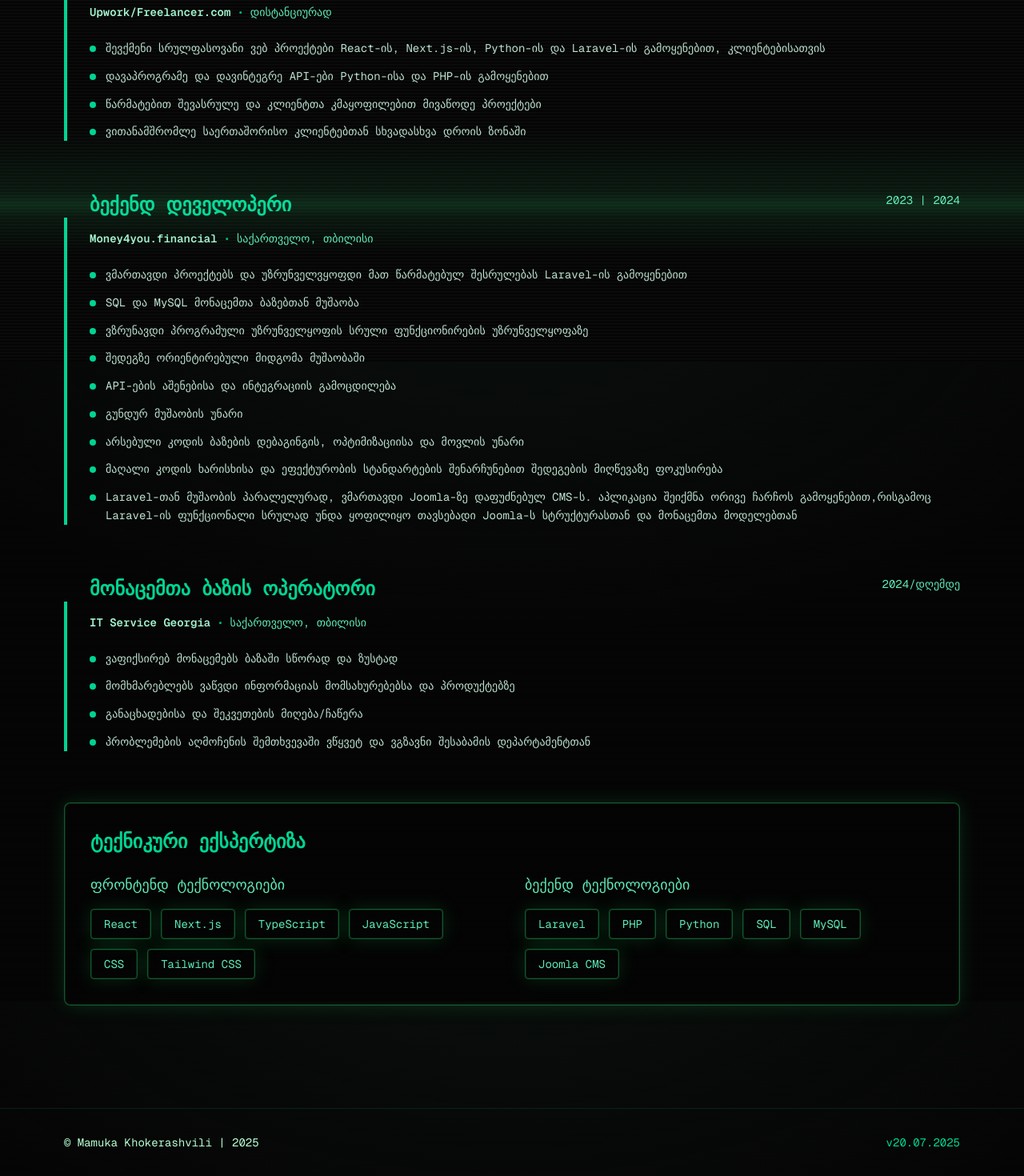
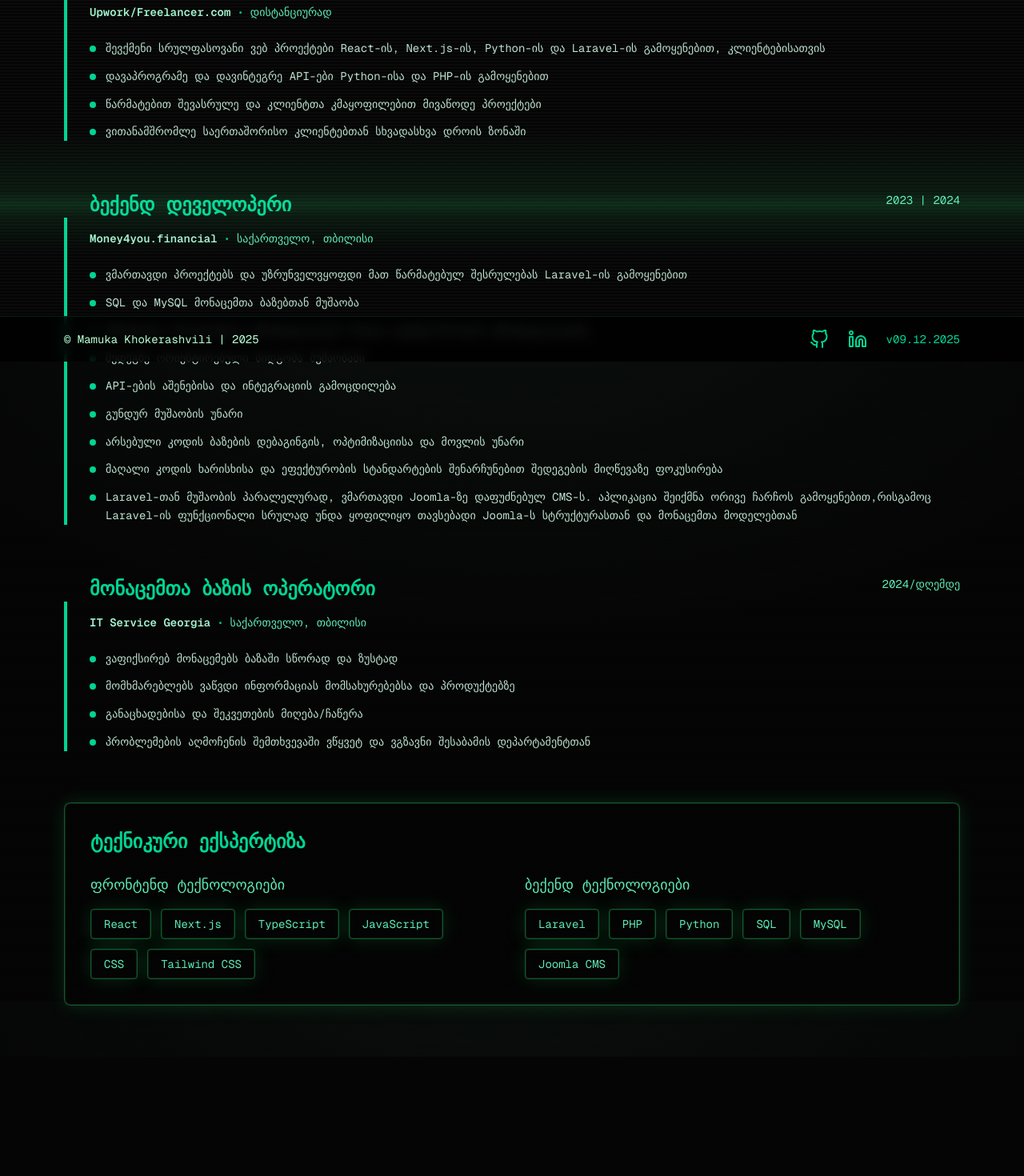
Before and after one commit to JustRascal00/portfolio, a Next.js app: page /experience in a window 1280 px wide. Shown: the part 348-1818 px from the top of the page at 80% size. After the commit the page ends 1669 px from the top, so only its background shows below. Built offline with nearby package versions, Linux system fonts and the light colour scheme.

Commit message:
Add sticky footer with social icons and dynamic version date

```diff
--- a/src/app/about/page.tsx
+++ b/src/app/about/page.tsx
@@ -29,7 +29,7 @@ export default function AboutPage() {
         <div className="h-px w-full bg-emerald-700/40" />
       </header>
 
-      <main className="max-w-6xl mx-auto px-4 py-10 md:py-16">
+      <main className="max-w-6xl mx-auto px-4 py-10 md:py-16 pb-24">
         <section className="terminal-border rounded-md p-6 md:p-8">
           <p className="font-mono text-emerald-400 mb-3 flex items-center gap-2">
             <span className="neon-text">&gt;_</span>
@@ -148,10 +148,36 @@ export default function AboutPage() {
         </section>
       </main>
 
-      <footer className="mt-16 border-t border-emerald-900/40">
-        <div className="max-w-6xl mx-auto px-4 py-8 flex items-center justify-between text-sm font-mono">
+      <footer className="fixed bottom-0 left-0 right-0 border-t border-emerald-900/40 bg-black/80 backdrop-blur-sm z-50">
+        <div className="max-w-6xl mx-auto px-4 py-4 flex items-center justify-between text-sm font-mono">
           <span>© Mamuka Khokerashvili | 2025</span>
-          <span className="text-emerald-400">v20.07.2025</span>
+          <div className="flex items-center gap-6">
+            <a
+              href="https://github.com/JustRascal00"
+              target="_blank"
+              rel="noopener noreferrer"
+              className="text-emerald-400 hover:text-emerald-300 transition-colors"
+              aria-label="GitHub"
+            >
+              <svg width="24" height="24" viewBox="0 0 24 24" fill="none" stroke="currentColor" strokeWidth="2" strokeLinecap="round" strokeLinejoin="round">
+                <path d="M9 19c-5 1.5-5-2.5-7-3m14 6v-3.87a3.37 3.37 0 0 0-.94-2.61c3.14-.35 6.44-1.54 6.44-7A5.44 5.44 0 0 0 20 4.77 5.07 5.07 0 0 0 19.91 1S18.73.65 16 2.48a13.38 13.38 0 0 0-7 0C6.27.65 5.09 1 5.09 1A5.07 5.07 0 0 0 5 4.77a5.44 5.44 0 0 0-1.5 3.78c0 5.42 3.3 6.61 6.44 7A3.37 3.37 0 0 0 9 18.13V22"/>
+              </svg>
+            </a>
+            <a
+              href="https://linkedin.com/in/mamuka-khokerashvili"
+              target="_blank"
+              rel="noopener noreferrer"
+              className="text-emerald-400 hover:text-emerald-300 transition-colors"
+              aria-label="LinkedIn"
+            >
+              <svg width="24" height="24" viewBox="0 0 24 24" fill="none" stroke="currentColor" strokeWidth="2" strokeLinecap="round" strokeLinejoin="round">
+                <path d="M16 8a6 6 0 0 1 6 6v7h-4v-7a2 2 0 0 0-2-2 2 2 0 0 0-2 2v7h-4v-7a6 6 0 0 1 6-6z"/>
+                <rect x="2" y="9" width="4" height="12"/>
+                <circle cx="4" cy="4" r="2"/>
+              </svg>
+            </a>
+            <span className="text-emerald-400">v{new Date().toLocaleDateString('en-US', { month: '2-digit', day: '2-digit', year: 'numeric' }).replace(/\//g, '.')}</span>
+          </div>
         </div>
       </footer>
     </div>
--- a/src/app/components/i18n.tsx
+++ b/src/app/components/i18n.tsx
@@ -163,6 +163,10 @@ const translations: Translations = {
   'experience.cv.download': { ka: 'CV-ის ჩამოტვირთვა', en: 'Download CV' },
   'experience.cv.georgian': { ka: 'ქართული CV', en: 'Georgian CV' },
   'experience.cv.english': { ka: 'ინგლისური CV', en: 'English CV' },
+
+  // Social Links
+  'footer.github': { ka: 'GitHub', en: 'GitHub' },
+  'footer.linkedin': { ka: 'LinkedIn', en: 'LinkedIn' },
 };
 
 type I18nContextType = {
--- a/src/app/experience/page.tsx
+++ b/src/app/experience/page.tsx
@@ -76,7 +76,7 @@ export default function Experience() {
         <div className="h-px w-full bg-emerald-700/40" />
       </header>
 
-      <main className="max-w-6xl mx-auto px-4 py-10 md:py-16">
+      <main className="max-w-6xl mx-auto px-4 py-10 md:py-16 pb-24">
         {/* Terminal prompt */}
         <div className="font-mono text-emerald-400 mb-8">
           <span className="text-emerald-700">mamuka.dev@portfolio:~$</span> experience
@@ -174,10 +174,36 @@ export default function Experience() {
         </div>
       </main>
 
-      <footer className="mt-16 border-t border-emerald-900/40">
-        <div className="max-w-6xl mx-auto px-4 py-8 flex items-center justify-between text-sm font-mono">
+      <footer className="fixed bottom-0 left-0 right-0 border-t border-emerald-900/40 bg-black/80 backdrop-blur-sm z-50">
+        <div className="max-w-6xl mx-auto px-4 py-4 flex items-center justify-between text-sm font-mono">
           <span>© Mamuka Khokerashvili | 2025</span>
-          <span className="text-emerald-400">v20.07.2025</span>
+          <div className="flex items-center gap-6">
+            <a
+              href="https://github.com/JustRascal00"
+              target="_blank"
+              rel="noopener noreferrer"
+              className="text-emerald-400 hover:text-emerald-300 transition-colors"
+              aria-label="GitHub"
+            >
+              <svg width="24" height="24" viewBox="0 0 24 24" fill="none" stroke="currentColor" strokeWidth="2" strokeLinecap="round" strokeLinejoin="round">
+                <path d="M9 19c-5 1.5-5-2.5-7-3m14 6v-3.87a3.37 3.37 0 0 0-.94-2.61c3.14-.35 6.44-1.54 6.44-7A5.44 5.44 0 0 0 20 4.77 5.07 5.07 0 0 0 19.91 1S18.73.65 16 2.48a13.38 13.38 0 0 0-7 0C6.27.65 5.09 1 5.09 1A5.07 5.07 0 0 0 5 4.77a5.44 5.44 0 0 0-1.5 3.78c0 5.42 3.3 6.61 6.44 7A3.37 3.37 0 0 0 9 18.13V22"/>
+              </svg>
+            </a>
+            <a
+              href="https://linkedin.com/in/mamuka-khokerashvili"
+              target="_blank"
+              rel="noopener noreferrer"
+              className="text-emerald-400 hover:text-emerald-300 transition-colors"
+              aria-label="LinkedIn"
+            >
+              <svg width="24" height="24" viewBox="0 0 24 24" fill="none" stroke="currentColor" strokeWidth="2" strokeLinecap="round" strokeLinejoin="round">
+                <path d="M16 8a6 6 0 0 1 6 6v7h-4v-7a2 2 0 0 0-2-2 2 2 0 0 0-2 2v7h-4v-7a6 6 0 0 1 6-6z"/>
+                <rect x="2" y="9" width="4" height="12"/>
+                <circle cx="4" cy="4" r="2"/>
+              </svg>
+            </a>
+            <span className="text-emerald-400">v{new Date().toLocaleDateString('en-US', { month: '2-digit', day: '2-digit', year: 'numeric' }).replace(/\//g, '.')}</span>
+          </div>
         </div>
       </footer>
     </div>
--- a/src/app/page.tsx
+++ b/src/app/page.tsx
@@ -32,7 +32,7 @@ export default function Home() {
         <div className="h-px w-full bg-emerald-700/40" />
       </header>
 
-      <main className="max-w-6xl mx-auto px-4 py-10 md:py-16">
+      <main className="max-w-6xl mx-auto px-4 py-10 md:py-16 pb-24">
         <section className="grid md:grid-cols-[1fr_320px] lg:grid-cols-[1fr_380px] gap-10 items-stretch">
           <div className="terminal-border p-6 md:p-8 rounded-md">
             <div className="ascii-box terminal-border p-4 md:p-6 rounded-md overflow-auto bg-black/40">
@@ -141,10 +141,36 @@ export default function Home() {
         </section>
       </main>
 
-      <footer className="mt-16 border-t border-emerald-900/40">
-        <div className="max-w-6xl mx-auto px-4 py-8 flex items-center justify-between text-sm font-mono">
+      <footer className="fixed bottom-0 left-0 right-0 border-t border-emerald-900/40 bg-black/80 backdrop-blur-sm z-50">
+        <div className="max-w-6xl mx-auto px-4 py-4 flex items-center justify-between text-sm font-mono">
           <span>© Mamuka Khokerashvili | 2025</span>
-          <span className="text-emerald-400">v20.07.2025</span>
+          <div className="flex items-center gap-6">
+            <a
+              href="https://github.com/JustRascal00"
+              target="_blank"
+              rel="noopener noreferrer"
+              className="text-emerald-400 hover:text-emerald-300 transition-colors"
+              aria-label="GitHub"
+            >
+              <svg width="24" height="24" viewBox="0 0 24 24" fill="none" stroke="currentColor" strokeWidth="2" strokeLinecap="round" strokeLinejoin="round">
+                <path d="M9 19c-5 1.5-5-2.5-7-3m14 6v-3.87a3.37 3.37 0 0 0-.94-2.61c3.14-.35 6.44-1.54 6.44-7A5.44 5.44 0 0 0 20 4.77 5.07 5.07 0 0 0 19.91 1S18.73.65 16 2.48a13.38 13.38 0 0 0-7 0C6.27.65 5.09 1 5.09 1A5.07 5.07 0 0 0 5 4.77a5.44 5.44 0 0 0-1.5 3.78c0 5.42 3.3 6.61 6.44 7A3.37 3.37 0 0 0 9 18.13V22"/>
+              </svg>
+            </a>
+            <a
+              href="https://linkedin.com/in/mamuka-khokerashvili"
+              target="_blank"
+              rel="noopener noreferrer"
+              className="text-emerald-400 hover:text-emerald-300 transition-colors"
+              aria-label="LinkedIn"
+            >
+              <svg width="24" height="24" viewBox="0 0 24 24" fill="none" stroke="currentColor" strokeWidth="2" strokeLinecap="round" strokeLinejoin="round">
+                <path d="M16 8a6 6 0 0 1 6 6v7h-4v-7a2 2 0 0 0-2-2 2 2 0 0 0-2 2v7h-4v-7a6 6 0 0 1 6-6z"/>
+                <rect x="2" y="9" width="4" height="12"/>
+                <circle cx="4" cy="4" r="2"/>
+              </svg>
+            </a>
+            <span className="text-emerald-400">v{new Date().toLocaleDateString('en-US', { month: '2-digit', day: '2-digit', year: 'numeric' }).replace(/\//g, '.')}</span>
+          </div>
         </div>
       </footer>
     </div>
--- a/src/app/projects/page.tsx
+++ b/src/app/projects/page.tsx
@@ -120,7 +120,7 @@ export default function Projects() {
         <div className="h-px w-full bg-emerald-700/40" />
       </header>
 
-      <main className="max-w-6xl mx-auto px-4 py-10 md:py-16">
+      <main className="max-w-6xl mx-auto px-4 py-10 md:py-16 pb-24">
         {/* Terminal prompt */}
         <div className="font-mono text-emerald-400 mb-8">
           <span className="text-emerald-700">mamuka.dev@portfolio:~$</span> projects
@@ -226,10 +226,36 @@ export default function Projects() {
         </div>
       </main>
 
-      <footer className="mt-16 border-t border-emerald-900/40">
-        <div className="max-w-6xl mx-auto px-4 py-8 flex items-center justify-between text-sm font-mono">
+      <footer className="fixed bottom-0 left-0 right-0 border-t border-emerald-900/40 bg-black/80 backdrop-blur-sm z-50">
+        <div className="max-w-6xl mx-auto px-4 py-4 flex items-center justify-between text-sm font-mono">
           <span>© Mamuka Khokerashvili | 2025</span>
-          <span className="text-emerald-400">v20.07.2025</span>
+          <div className="flex items-center gap-6">
+            <a
+              href="https://github.com/JustRascal00"
+              target="_blank"
+              rel="noopener noreferrer"
+              className="text-emerald-400 hover:text-emerald-300 transition-colors"
+              aria-label="GitHub"
+            >
+              <svg width="24" height="24" viewBox="0 0 24 24" fill="none" stroke="currentColor" strokeWidth="2" strokeLinecap="round" strokeLinejoin="round">
+                <path d="M9 19c-5 1.5-5-2.5-7-3m14 6v-3.87a3.37 3.37 0 0 0-.94-2.61c3.14-.35 6.44-1.54 6.44-7A5.44 5.44 0 0 0 20 4.77 5.07 5.07 0 0 0 19.91 1S18.73.65 16 2.48a13.38 13.38 0 0 0-7 0C6.27.65 5.09 1 5.09 1A5.07 5.07 0 0 0 5 4.77a5.44 5.44 0 0 0-1.5 3.78c0 5.42 3.3 6.61 6.44 7A3.37 3.37 0 0 0 9 18.13V22"/>
+              </svg>
+            </a>
+            <a
+              href="https://linkedin.com/in/mamuka-khokerashvili"
+              target="_blank"
+              rel="noopener noreferrer"
+              className="text-emerald-400 hover:text-emerald-300 transition-colors"
+              aria-label="LinkedIn"
+            >
+              <svg width="24" height="24" viewBox="0 0 24 24" fill="none" stroke="currentColor" strokeWidth="2" strokeLinecap="round" strokeLinejoin="round">
+                <path d="M16 8a6 6 0 0 1 6 6v7h-4v-7a2 2 0 0 0-2-2 2 2 0 0 0-2 2v7h-4v-7a6 6 0 0 1 6-6z"/>
+                <rect x="2" y="9" width="4" height="12"/>
+                <circle cx="4" cy="4" r="2"/>
+              </svg>
+            </a>
+            <span className="text-emerald-400">v{new Date().toLocaleDateString('en-US', { month: '2-digit', day: '2-digit', year: 'numeric' }).replace(/\//g, '.')}</span>
+          </div>
         </div>
       </footer>
     </div>
```
